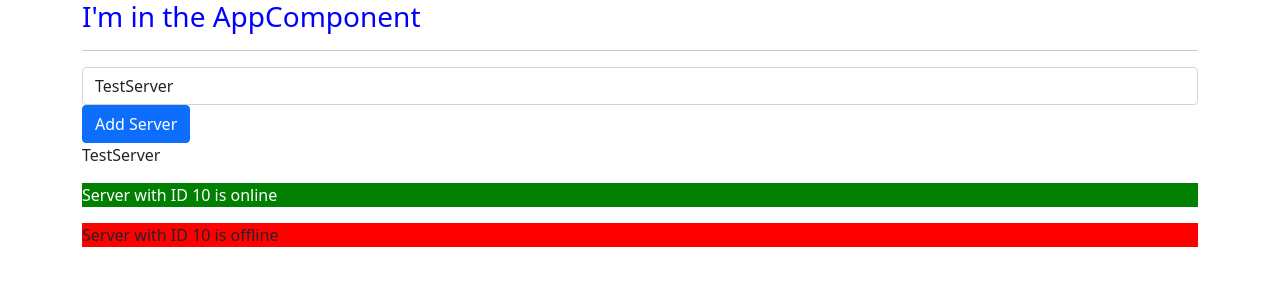
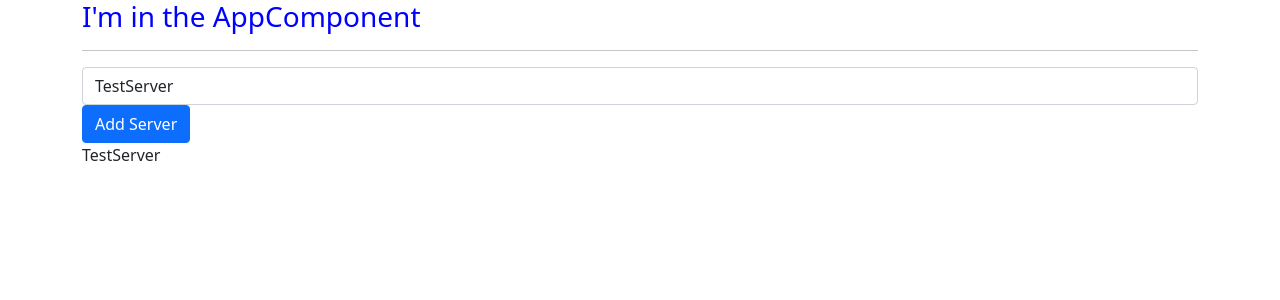
Before and after one commit to Saravana-Angular/angular-my-first-app, an Angular app: page / in a window 1280 px wide. Shown: the top 300 px of the page. Built offline with nearby package versions, Linux system fonts and the light colour scheme.

Commit message:
added structural directive of ngFor

```diff
--- a/src/app/servers/servers.component.html
+++ b/src/app/servers/servers.component.html
@@ -6,5 +6,4 @@
 <!-- <p [innerText]="allowNewServer"></p> -->
 <!-- <p>{{serverCreationStatus}}</p> -->
 <p *ngIf="serverCreated">Server is created! Name is {{serverName}}</p>
-<app-server></app-server>
-<app-server></app-server>
+<app-server *ngFor="let server of servers"></app-server>
--- a/src/app/servers/servers.component.ts
+++ b/src/app/servers/servers.component.ts
@@ -13,6 +13,7 @@ export class ServersComponent implements OnInit {
   serverCreationStatus = 'No server was created';
   serverName = 'TestServer';
   serverCreated = false;
+  servers = [];
 
   constructor() {
     setTimeout(() => {
@@ -23,6 +24,7 @@ export class ServersComponent implements OnInit {
   ngOnInit(): void {}
 
   onCreateServer() {
+    this.servers.push(this.serverName);
     this.serverCreated = true;
     this.serverCreationStatus = 'Server is created! Name is ' + this.serverName;
   }
```
